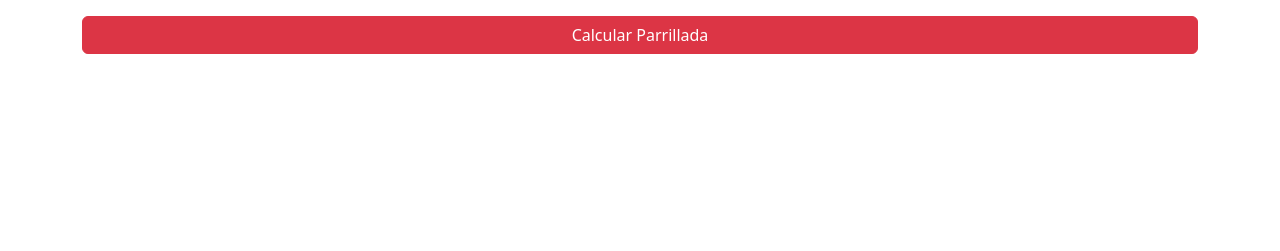
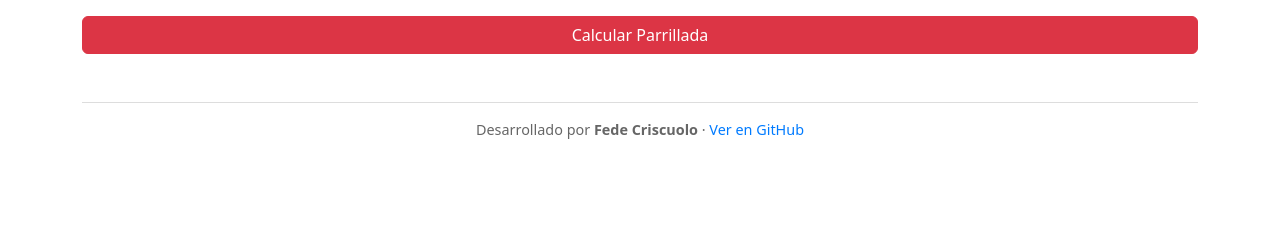
Before and after one commit to fedecriscuolo/amiasado, a FastAPI app: page / in a window 1280 px wide. Shown: the part 549-800 px from the top of the page. Run offline with FastAPI, Linux system fonts and the light colour scheme.

Commit message:
Actualizacion del index.hmtl con firma.

```diff
--- a/templates/index.html
+++ b/templates/index.html
@@ -65,5 +65,13 @@
     </div>
 
     <script src="/static/script.js"></script>
+<footer class="text-center mt-5 py-3" style="font-size: 0.9rem; color: #666; border-top: 1px solid #ddd;">
+  Desarrollado por <strong>Fede Criscuolo</strong> ·
+  <a href="https://github.com/fedecriscuolo/amiasado" target="_blank" style="text-decoration: none; color: #007bff;">
+    Ver en GitHub
+  </a>
+</footer>
+
+
 </body>
 </html>
```
